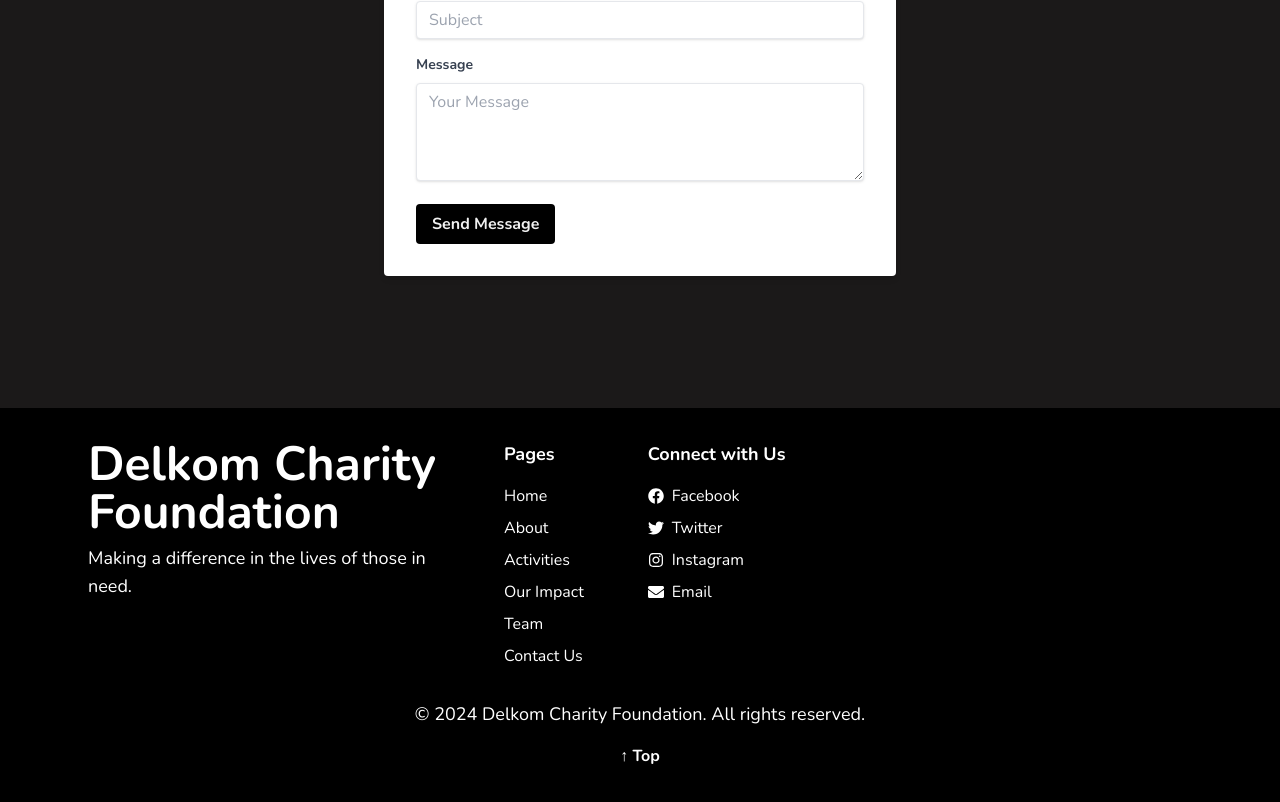
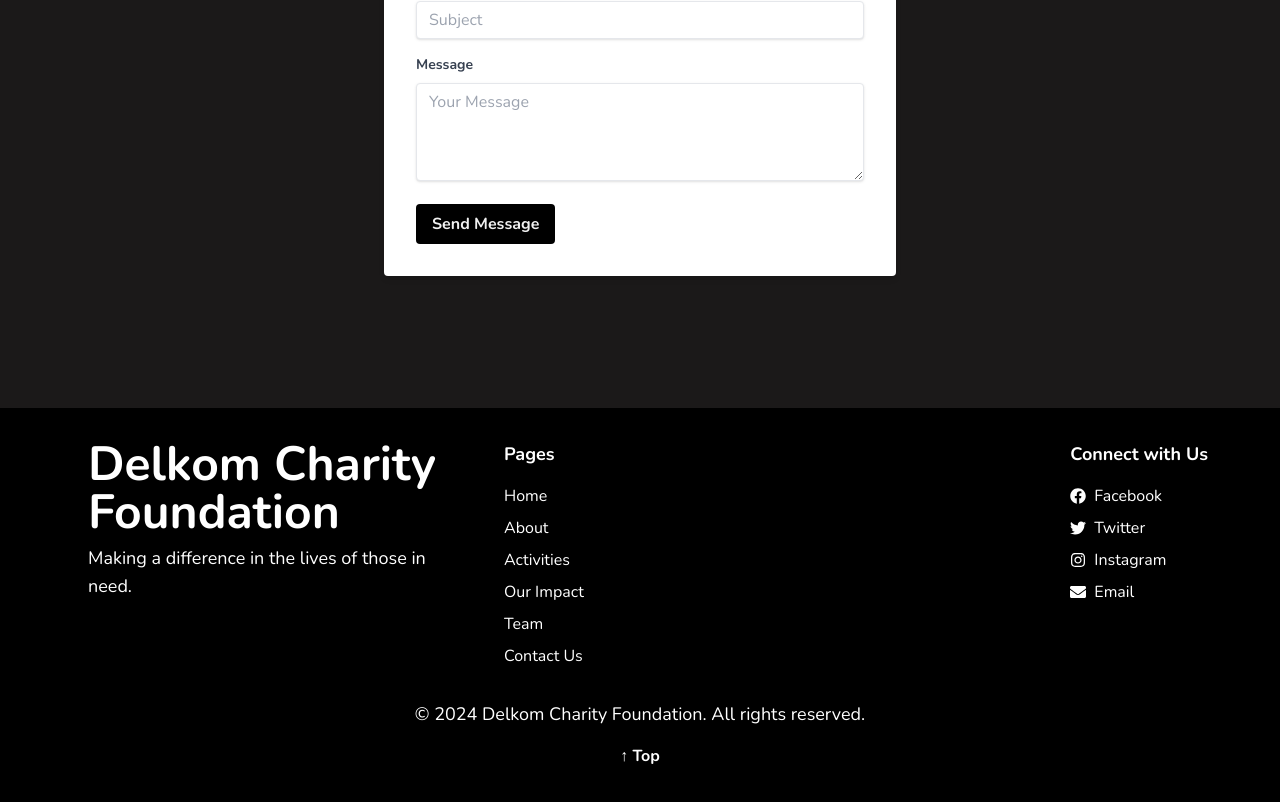
Before and after one commit to henryamos/DelkomFoundation, a React (Vite) app: page / in a window 1280 px wide. Shown: the part 5640-6442 px from the top of the page. Built offline with nearby package versions, Linux system fonts and the light colour scheme.

Commit message:
✨ feat(ui): update footer 🎨 style(footer): update footer ♻️ refactor(footer): update footer

```diff
--- a/src/components/Footer.jsx
+++ b/src/components/Footer.jsx
@@ -19,7 +19,7 @@ function Footer() {
               Making a difference in the lives of those in need.
             </p>
           </div>
-          <div className="flex flex-col md:flex-row md:space-x-16 items-start md:w-2/3 mt-4 md:mt-0">
+          <div className="flex flex-row justify-between space-x-8 md:flex-row md:space-x-16 items-start md:w-2/3 mt-4 md:mt-0">
             <div className="flex flex-col items-start mb-4 md:mb-0">
               <h2 className="text-lg font-bold mb-4 text-white hover:text-darkYellow">
                 Pages
```
